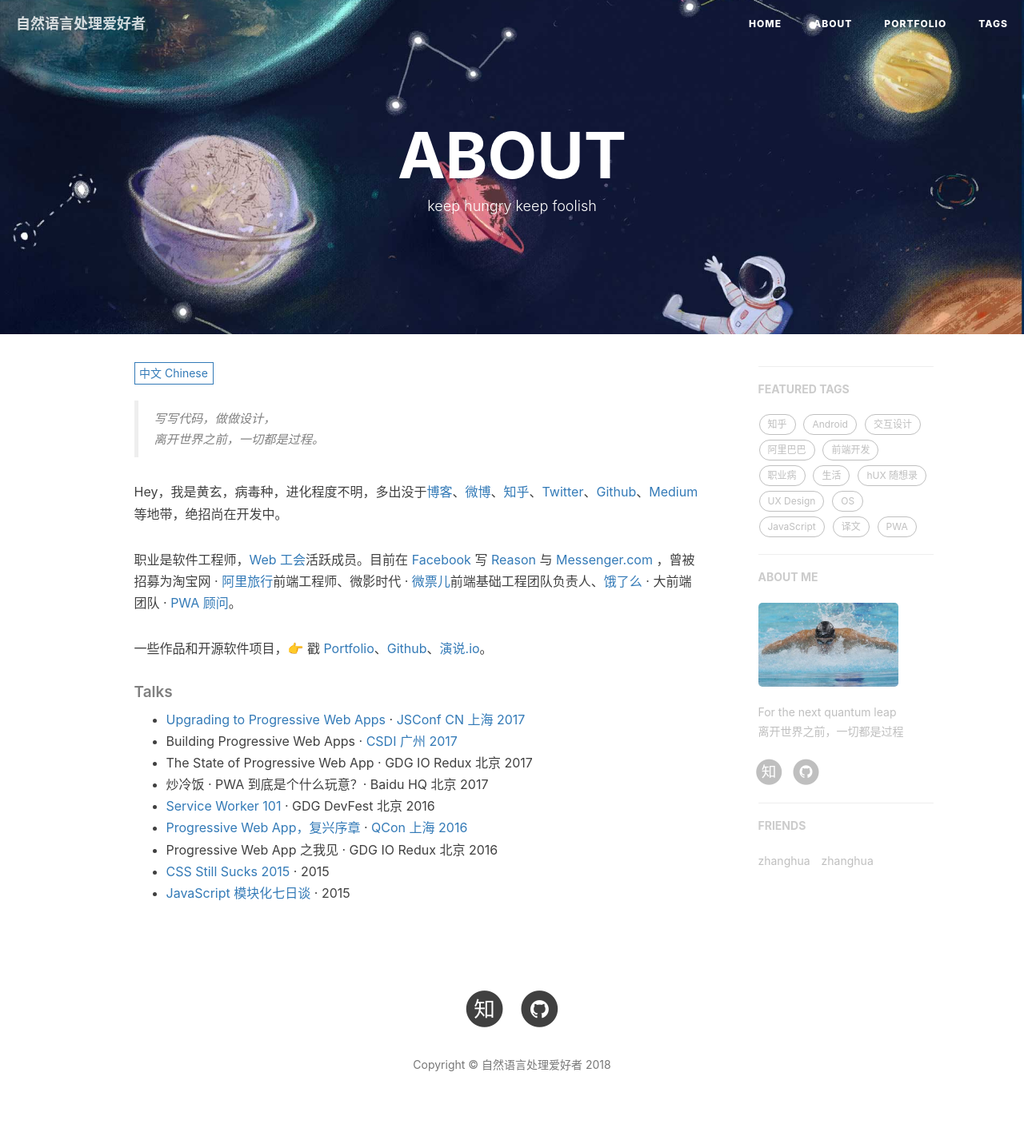
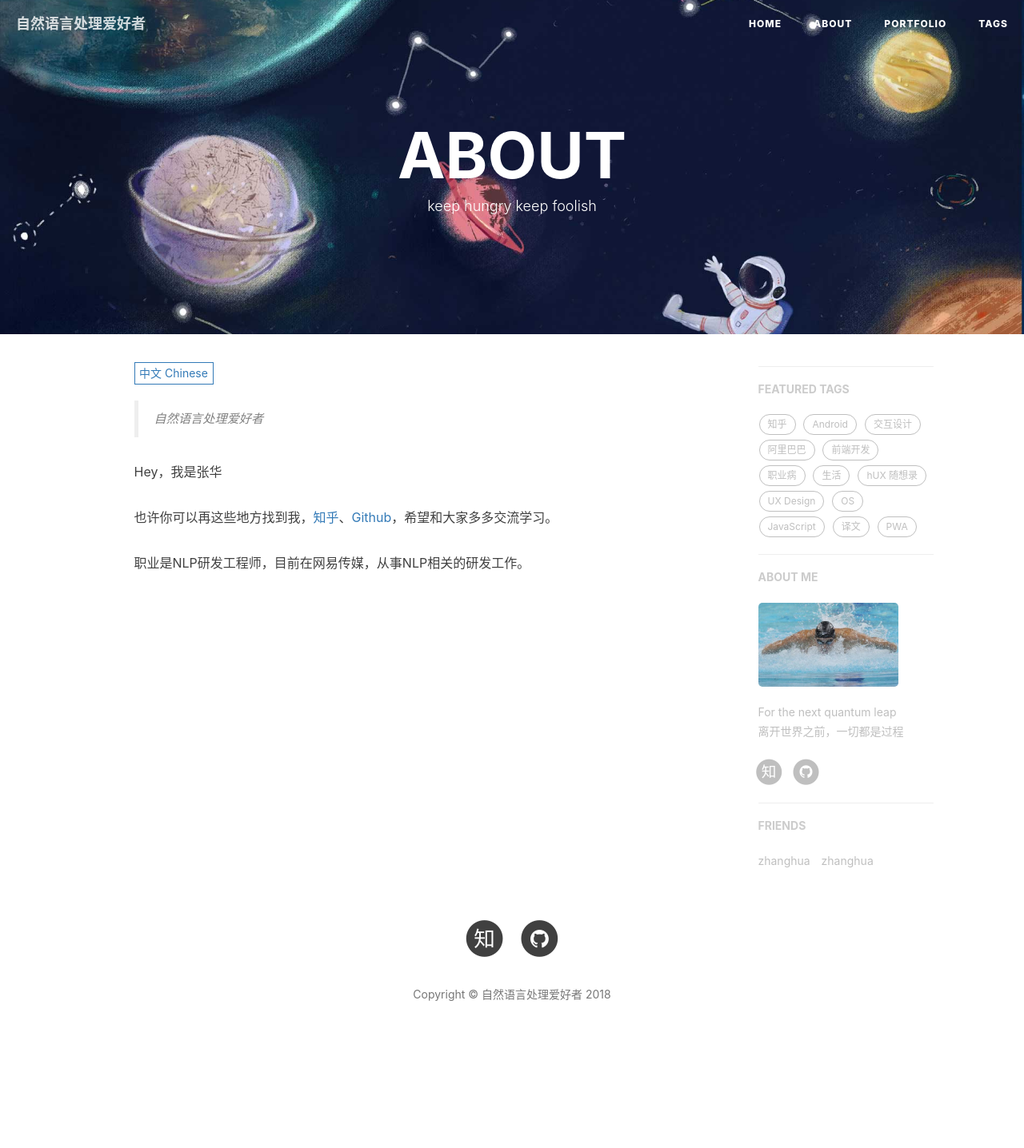
Before and after one commit to Hua-Zhang/Hua-Zhang.GitHub.io, a Jekyll site: the page built from about.html, in a window 1280 px wide. Shown: the whole page at 80% size. Built offline with Jekyll 4.4.1, drawn with Linux system fonts in a browser that asks for light colours; nearby versions of some CDN libraries; comment, search, counter and statistics services are not loaded; after the commit the page ends 1348 px from its top, so only the background shows below that.

Commit message:
change about

```diff
--- a/_includes/about/en.md
+++ b/_includes/about/en.md
@@ -1,33 +1,6 @@
+> NLPer.
 
 
-> Yet another man.
+Hi, I am zhanghua, you also can find me at [知乎](https://www.zhihu.com/people/zhang_hua/)、[Github](http://github.com/Hua-Zhang/), hope you can have a good time.
 
-
-Hi, I am *@huxpro* (Huang, Xuan), a software engineer & a designer. I am currently working on [Reason](https://reasonml.github.io/) and [Messenger.com](http://messenger.com/) at [Facebook](https://www.facebook.com/). I previously worked as Web Front-End Engineer at [Alibaba Trip](https://www.alitrip.com/); Web Front-End Infrastructure Team Lead at [Wepiao.com](https://www.crunchbase.com/organization/wepiao#/entity); And [Invited Consultant on PWA]((https://medium.com/elemefe/upgrading-ele-me-to-progressive-web-app-2a446832e509)) at [Ele.me](https://github.com/elemefe/).
-
-I studied Digital Media Art and graduated from [Communication University of China](https://en.wikipedia.org/wiki/Communication_University_of_China) by 2016, and am studying Computer Science at [Rochester Institute of Technology](https://en.wikipedia.org/wiki/Rochester_Institute_of_Technology) from 2017.
-
-
-##### Talks
-
-- [Upgrading to Progressive Web Apps][9] · [JSConf China Shanghai 2017](http://2017.jsconf.cn/)
-- Building Progressive Web Apps · [CSDI Guangzhou 2017](http://www.csdisummit.com/)
-- The State of Progressive Web App · GDG IO Redux Beijing 2017
-- PWA Rehashing · Baidu HQ Beijing 2017
-- [Service Worker 101][5] · GDG DevFest Beijing 2016
-- [Progressive Web Apps][4] · QCon Shanghai 2016
-- Progressive Web App in my POV · GDG IO Redux Beijing 2016
-- [CSS Still Sucks 2015][2] · 2015
-- [JavaScript Modularization Journey][1] · 2015
-
-
-
-[1]: //huangxuan.me/2015/07/09/js-module-7day/
-[2]: //huangxuan.me/2015/12/28/css-sucks-2015/
-[3]: //huangxuan.me/2016/06/05/pwa-in-my-pov/
-[4]: //huangxuan.me/2016/10/20/pwa-qcon2016/
-[5]: //huangxuan.me/2016/11/20/sw-101-gdgdf/
-[6]: https://yanshuo.io/assets/player/?deck=58ac8598b123db0067292f92 "PWA Rehashing"
-[7]: https://yanshuo.io/assets/player/?deck=593ad6fbfe88c2006a0a0d6d "The State of PWA"
-[8]: https://yanshuo.io/assets/player/?deck=594d673d570c357d0698a950 "Building PWA"
-[9]: //huangxuan.me/jsconfcn2017/
+I am a NLP R&D, currently working in netease media.
--- a/_includes/about/zh.md
+++ b/_includes/about/zh.md
@@ -1,31 +1,7 @@
-> 写写代码，做做设计，
-> 离开世界之前，一切都是过程。
+> 自然语言处理爱好者
 
-Hey，我是黄玄，病毒种，进化程度不明，多出没于[博客](https://huangxuan.me)、[微博](weibo.com/huxpro)、[知乎](https://www.zhihu.com/people/huxpro/pins/posts)、[Twitter](https://twitter.com/Huxpro/)、[Github](http://github.com/huxpro)、[Medium](https://medium.com/@Huxpro) 等地带，绝招尚在开发中。
+Hey，我是张华
 
-职业是软件工程师，[Web 工会](https://medium.com/ben-and-dion/team-web-3315aa447fb2#.359a9c6cl)活跃成员。目前在 [Facebook](https://www.facebook.com/) 写 [Reason](https://reasonml.github.io/) 与 [Messenger.com](http://messenger.com/) ，曾被招募为淘宝网 · [阿里旅行](http://alitrip.com)前端工程师、微影时代 · [微票儿](http://www.wepiao.com/?r=movie)前端基础工程团队负责人、[饿了么](https://ele.me/) · 大前端团队 · [PWA 顾问](https://medium.com/elemefe/upgrading-ele-me-to-progressive-web-app-2a446832e509)。
+也许你可以再这些地方找到我，[知乎](https://www.zhihu.com/people/zhang_hua/)、[Github](http://github.com/Hua-Zhang/)，希望和大家多多交流学习。
 
-一些作品和开源软件项目，👉 戳 [Portfolio](/portfolio)、[Github](http://github.com/huxpro)、[演说.io](https://zhuanlan.zhihu.com/p/21280918)。
-
-
-##### Talks
-
-- [Upgrading to Progressive Web Apps][9] · [JSConf CN 上海 2017](http://2017.jsconf.cn/)
-- Building Progressive Web Apps · [CSDI 广州 2017](http://www.csdisummit.com/)
-- The State of Progressive Web App · GDG IO Redux 北京 2017
-- 炒冷饭 · PWA 到底是个什么玩意？· Baidu HQ 北京 2017
-- [Service Worker 101][5] · GDG DevFest 北京 2016
-- [Progressive Web App，复兴序章][4] · [QCon 上海 2016](http://2016.qconshanghai.com/presentation/3111)
-- Progressive Web App 之我见 · GDG IO Redux 北京 2016
-- [CSS Still Sucks 2015][2] · 2015
-- [JavaScript 模块化七日谈][1] · 2015
-
-[1]: //huangxuan.me/2015/07/09/js-module-7day/
-[2]: //huangxuan.me/2015/12/28/css-sucks-2015/
-[3]: //huangxuan.me/2016/06/05/pwa-in-my-pov/
-[4]: //huangxuan.me/2016/10/20/pwa-qcon2016/
-[5]: //huangxuan.me/2016/11/20/sw-101-gdgdf/
-[6]: https://yanshuo.io/assets/player/?deck=58ac8598b123db0067292f92 "PWA Rehashing"
-[7]: https://yanshuo.io/assets/player/?deck=593ad6fbfe88c2006a0a0d6d "The State of PWA"
-[8]: https://yanshuo.io/assets/player/?deck=594d673d570c357d0698a950 "Building PWA"
-[9]: //huangxuan.me/jsconfcn2017/
+职业是NLP研发工程师，目前在网易传媒，从事NLP相关的研发工作。
```
